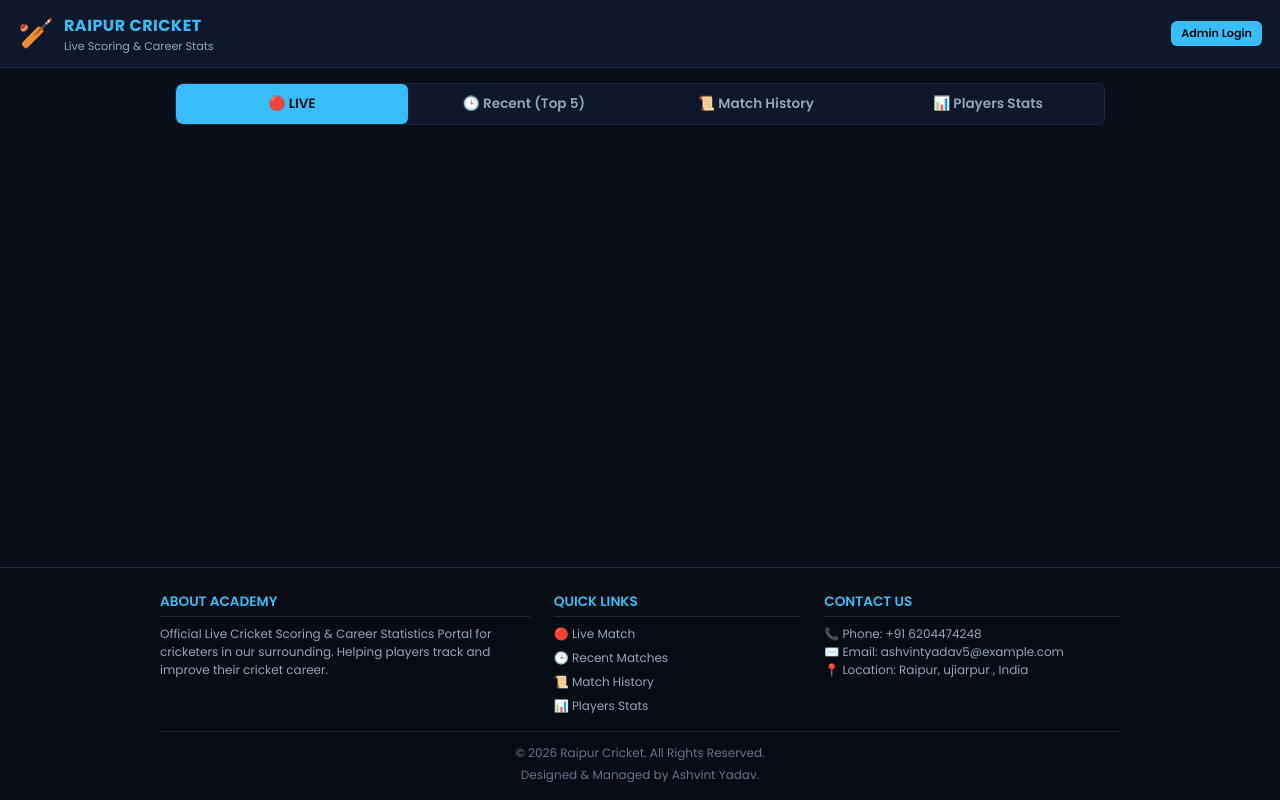
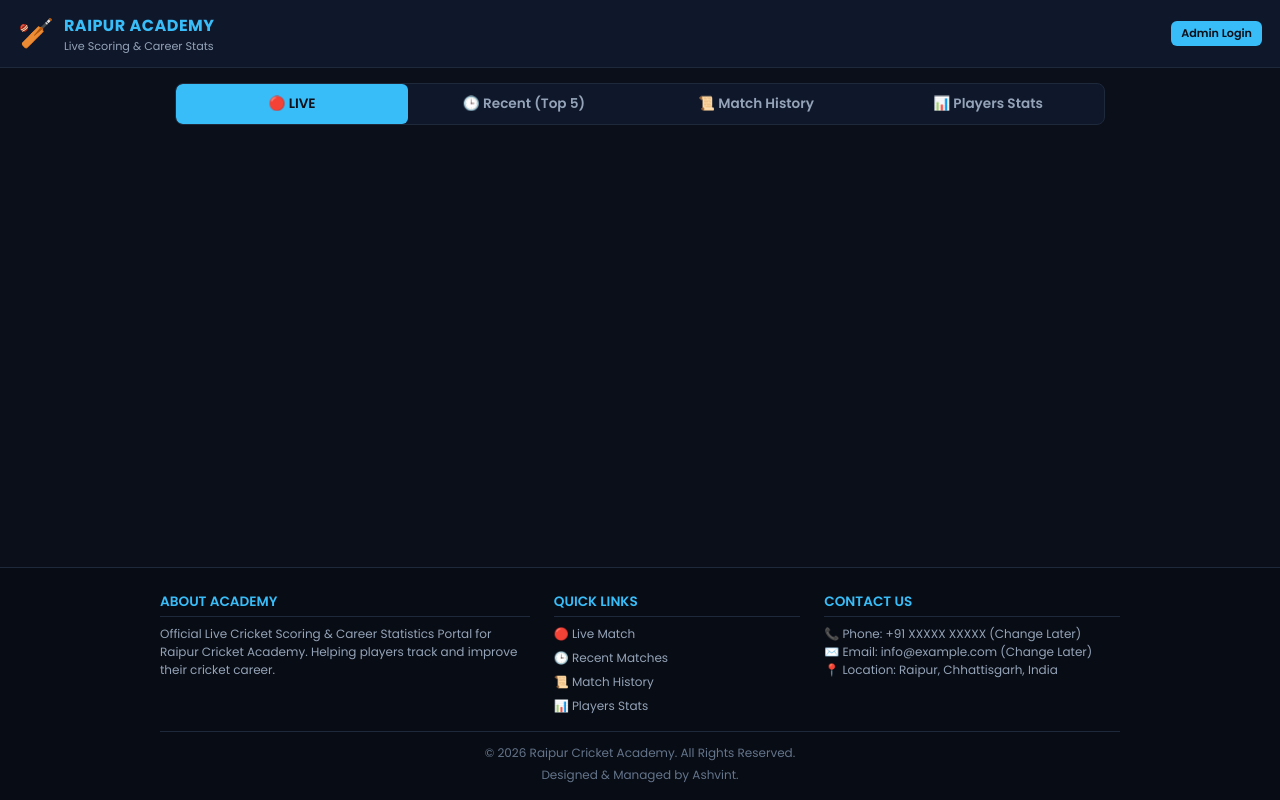
Before and after one commit to cricket-raipur/live, a plain HTML site: page index.html in a window 1280 px wide. Drawn offline with nearby package versions, Linux system fonts and the light colour scheme.

Commit message:
Update index.html

```diff
--- a/index.html
+++ b/index.html
@@ -3,7 +3,7 @@
 <head>
   <meta charset="UTF-8">
   <meta name="viewport" content="width=device-width, initial-scale=1.0">
-  <title>Cricket Live Scoring</title>
+  <title>Academy Live Scoring</title>
   <link rel="stylesheet" href="style.css">
   <!-- Google Font & Icons -->
   <link rel="preconnect" href="https://fonts.googleapis.com">
@@ -19,7 +19,7 @@
     <div class="nav-brand" onclick="goHome()">
       <span class="brand-logo">🏏</span>
       <div>
-        <h1>RAIPUR CRICKET </h1>
+        <h1>RAIPUR ACADEMY</h1>
         <p>Live Scoring & Career Stats</p>
       </div>
     </div>
@@ -123,7 +123,7 @@
     <div class="footer-grid">
       <div class="footer-section">
         <h4>ABOUT ACADEMY</h4>
-        <p>Official Live Cricket Scoring & Career Statistics Portal for cricketers in our surrounding. Helping players track and improve their cricket career.</p>
+        <p>Official Live Cricket Scoring & Career Statistics Portal for Raipur Cricket Academy. Helping players track and improve their cricket career.</p>
       </div>
       <div class="footer-section">
         <h4>QUICK LINKS</h4>
@@ -136,16 +136,23 @@
       </div>
       <div class="footer-section">
         <h4>CONTACT US</h4>
-        <p>📞 Phone: +91 6204474248</p>
-        <p>✉️ Email: ashvintyadav5@example.com </p>
-        <p>📍 Location: Raipur, ujiarpur , India</p>
+        <p>📞 Phone: +91 XXXXX XXXXX (Change Later)</p>
+        <p>✉️ Email: info@example.com (Change Later)</p>
+        <p>📍 Location: Raipur, Chhattisgarh, India</p>
       </div>
     </div>
     <div class="footer-bottom">
-      <p>© 2026 Raipur Cricket. All Rights Reserved.</p>
-      <p style="font-size:0.75rem; color:#64748b; margin-top:4px;">Designed & Managed by Ashvint Yadav.</p>
+      <p>© 2026 Raipur Cricket Academy. All Rights Reserved.</p>
+      <p style="font-size:0.75rem; color:#64748b; margin-top:4px;">Designed & Managed by Ashvint.</p>
     </div>
   </footer>
+
+  <!-- ERROR CATCHER -->
+  <script>
+    window.onerror = function(msg, url, line) {
+      alert("⚠️ Code Error Found:\n" + msg + "\nLine Number: " + line);
+    };
+  </script>
 
   <!-- MAIN JAVASCRIPT LOGIC -->
   <script src="app.js"></script>
```
